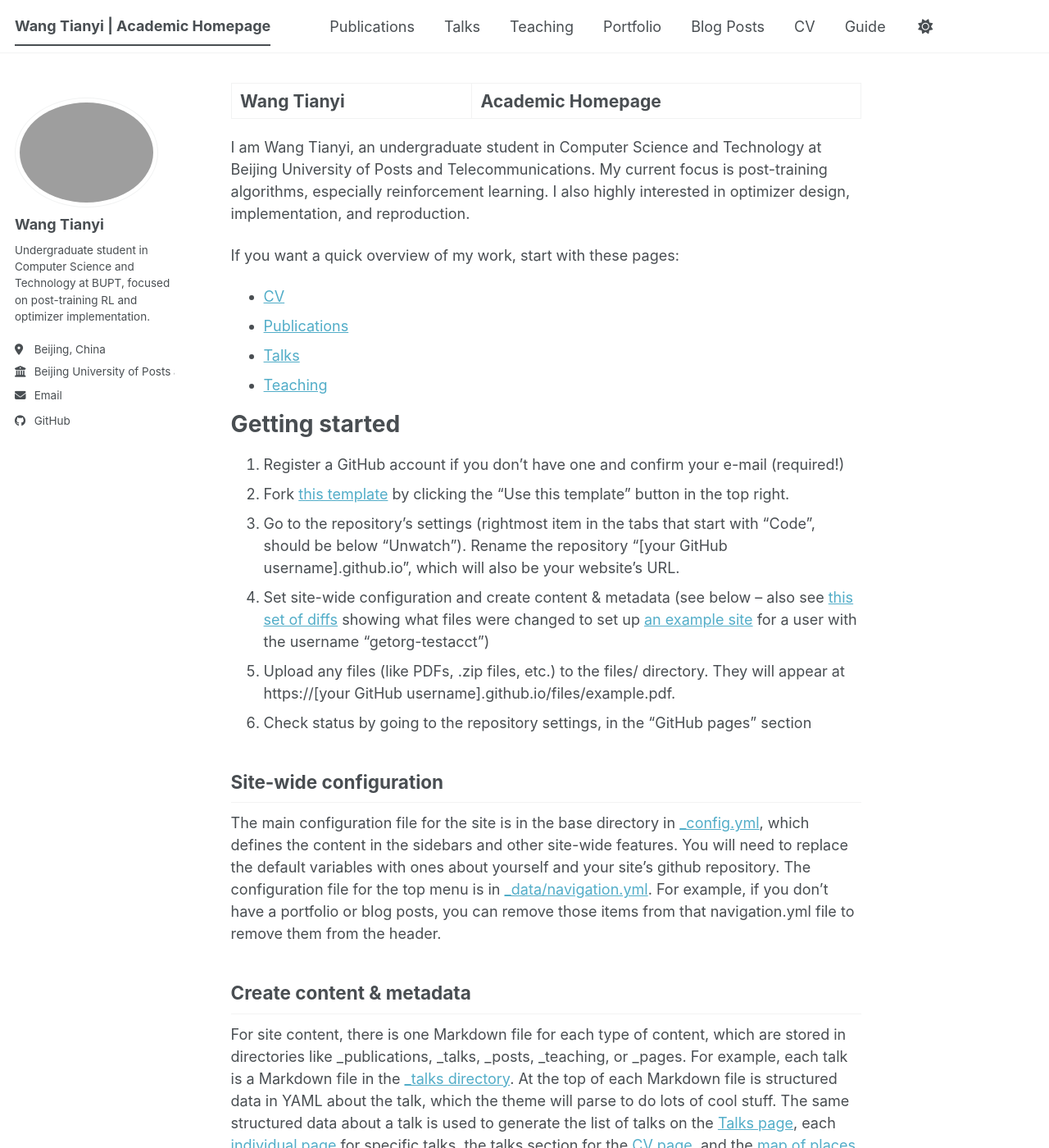
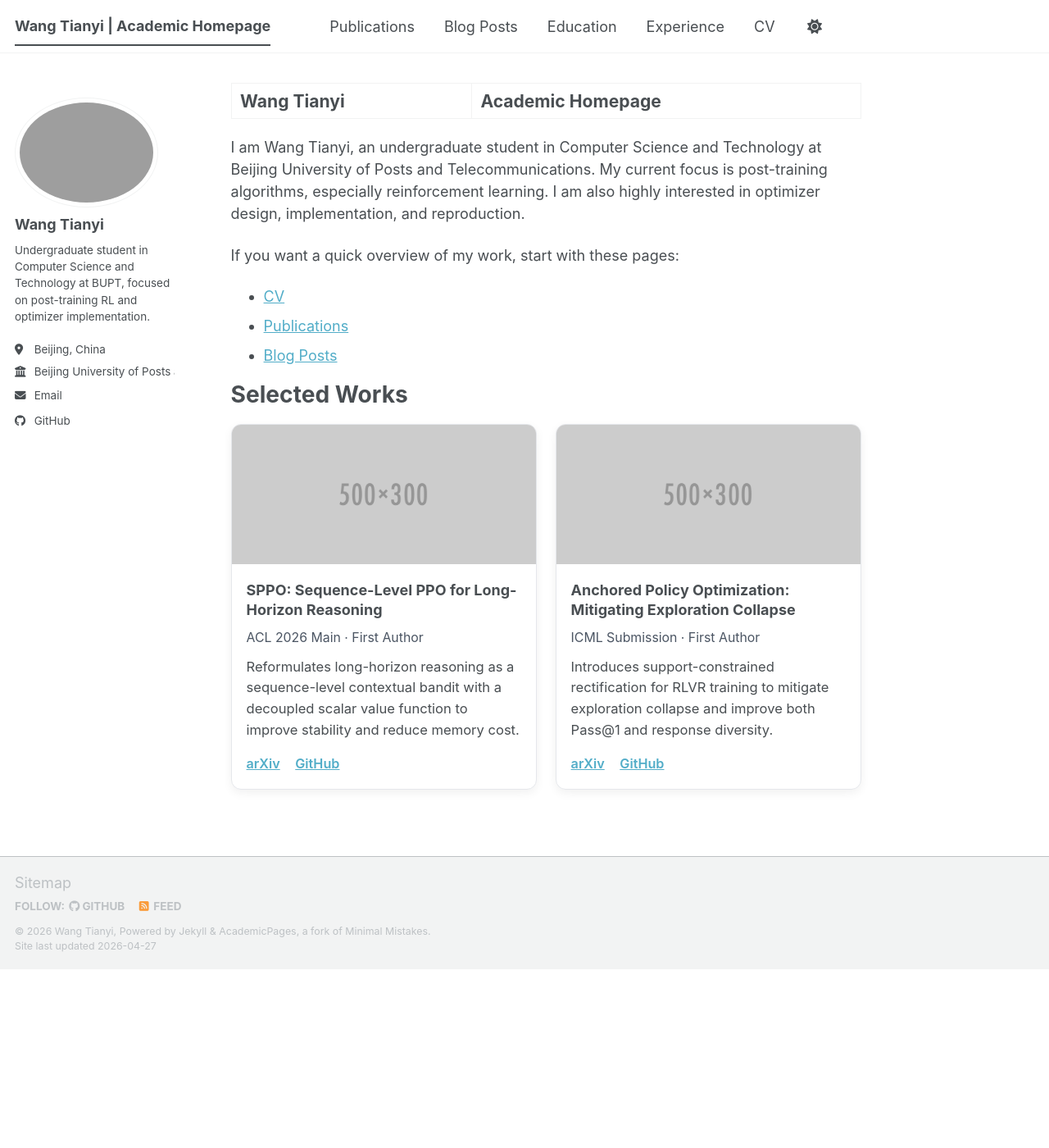
Before and after one commit to 1BIMU/Academic_CV, a Jekyll site: the page built from _pages/about.md, in a window 1280 px wide and 1400 px high. Shown: the whole window at 82% size. Built offline with Jekyll 4.4.1, drawn with Linux system fonts in a browser that asks for light colours; a script bundle is joined from its source files by our own code; library files that are not in the unit come from our copies; some of the changed text lies outside the part shown.

```diff
--- a/_pages/about.md
+++ b/_pages/about.md
@@ -7,45 +7,93 @@
   - /about.html
 ---
 
-I am Wang Tianyi, an undergraduate student in Computer Science and Technology at Beijing University of Posts and Telecommunications. My current focus is post-training algorithms, especially reinforcement learning. I also highly interested in optimizer design, implementation, and reproduction.
+I am Wang Tianyi, an undergraduate student in Computer Science and Technology at Beijing University of Posts and Telecommunications. My current focus is post-training algorithms, especially reinforcement learning. I am also highly interested in optimizer design, implementation, and reproduction.
 
 If you want a quick overview of my work, start with these pages:
 
 * [CV](/cv/)
 * [Publications](/publications/)
-* [Talks](/talks/)
-* [Teaching](/teaching/)
+* [Blog Posts](/year-archive/)
 
+Selected Works
+======
 
-Getting started
-======
-1. Register a GitHub account if you don't have one and confirm your e-mail (required!)
-1. Fork [this template](https://github.com/academicpages/academicpages.github.io) by clicking the "Use this template" button in the top right.
-1. Go to the repository's settings (rightmost item in the tabs that start with "Code", should be below "Unwatch"). Rename the repository "[your GitHub username].github.io", which will also be your website's URL.
-1. Set site-wide configuration and create content & metadata (see below -- also see [this set of diffs](https://archive.is/3TPas) showing what files were changed to set up [an example site](https://getorg-testacct.github.io) for a user with the username "getorg-testacct")
-1. Upload any files (like PDFs, .zip files, etc.) to the files/ directory. They will appear at https://[your GitHub username].github.io/files/example.pdf.
-1. Check status by going to the repository settings, in the "GitHub pages" section
+<style>
+.paper-grid {
+  display: grid;
+  grid-template-columns: repeat(auto-fit, minmax(260px, 1fr));
+  gap: 1.25rem;
+  margin-top: 1rem;
+}
 
-Site-wide configuration
-------
-The main configuration file for the site is in the base directory in [_config.yml](https://github.com/academicpages/academicpages.github.io/blob/master/_config.yml), which defines the content in the sidebars and other site-wide features. You will need to replace the default variables with ones about yourself and your site's github repository. The configuration file for the top menu is in [_data/navigation.yml](https://github.com/academicpages/academicpages.github.io/blob/master/_data/navigation.yml). For example, if you don't have a portfolio or blog posts, you can remove those items from that navigation.yml file to remove them from the header.
+.paper-card {
+  border: 1px solid #e5e7eb;
+  border-radius: 12px;
+  overflow: hidden;
+  background: #ffffff;
+  box-shadow: 0 4px 12px rgba(0, 0, 0, 0.06);
+}
 
-Create content & metadata
-------
-For site content, there is one Markdown file for each type of content, which are stored in directories like _publications, _talks, _posts, _teaching, or _pages. For example, each talk is a Markdown file in the [_talks directory](https://github.com/academicpages/academicpages.github.io/tree/master/_talks). At the top of each Markdown file is structured data in YAML about the talk, which the theme will parse to do lots of cool stuff. The same structured data about a talk is used to generate the list of talks on the [Talks page](https://academicpages.github.io/talks), each [individual page](https://academicpages.github.io/talks/2012-03-01-talk-1) for specific talks, the talks section for the [CV page](https://academicpages.github.io/cv), and the [map of places you've given a talk](https://academicpages.github.io/talkmap.html) (if you run this [python file](https://github.com/academicpages/academicpages.github.io/blob/master/talkmap.py) or [Jupyter notebook](https://github.com/academicpages/academicpages.github.io/blob/master/talkmap.ipynb), which creates the HTML for the map based on the contents of the _talks directory).
+.paper-card img {
+  width: 100%;
+  height: 170px;
+  object-fit: cover;
+}
 
-**Markdown generator**
+.paper-card-body {
+  padding: 0.9rem 1rem 1rem;
+}
 
-The repository includes [a set of Jupyter notebooks](https://github.com/academicpages/academicpages.github.io/tree/master/markdown_generator
-) that converts a CSV containing structured data about talks or presentations into individual Markdown files that will be properly formatted for the Academic Pages template. The sample CSVs in that directory are the ones I used to create my own personal website at stuartgeiger.com. My usual workflow is that I keep a spreadsheet of my publications and talks, then run the code in these notebooks to generate the Markdown files, then commit and push them to the GitHub repository.
+.paper-card-body h3 {
+  margin: 0.2rem 0 0.55rem;
+  font-size: 1rem;
+  line-height: 1.35;
+}
 
-How to edit your site's GitHub repository
-------
-Many people use a git client to create files on their local computer and then push them to GitHub's servers. If you are not familiar with git, you can directly edit these configuration and Markdown files directly in the github.com interface. Navigate to a file (like [this one](https://github.com/academicpages/academicpages.github.io/blob/master/_talks/2012-03-01-talk-1.md) and click the pencil icon in the top right of the content preview (to the right of the "Raw | Blame | History" buttons). You can delete a file by clicking the trashcan icon to the right of the pencil icon. You can also create new files or upload files by navigating to a directory and clicking the "Create new file" or "Upload files" buttons.
+.paper-meta {
+  color: #4b5563;
+  font-size: 0.88rem;
+  margin-bottom: 0.6rem;
+}
 
-Example: editing a Markdown file for a talk
-![Editing a Markdown file for a talk](/images/editing-talk.png)
+.paper-summary {
+  font-size: 0.92rem;
+  line-height: 1.55;
+  margin-bottom: 0.75rem;
+}
 
-For more info
-------
-More info about configuring Academic Pages can be found in [the guide](https://academicpages.github.io/markdown/), the [growing wiki](https://github.com/academicpages/academicpages.github.io/wiki), and you can always [ask a question on GitHub](https://github.com/academicpages/academicpages.github.io/discussions). The [guides for the Minimal Mistakes theme](https://mmistakes.github.io/minimal-mistakes/docs/configuration/) (which this theme was forked from) might also be helpful.
+.paper-links a {
+  margin-right: 0.75rem;
+  font-size: 0.9rem;
+  font-weight: 600;
+}
+</style>
+
+<div class="paper-grid">
+  <article class="paper-card">
+    <img src="/images/500x300.png" alt="SPPO paper cover" />
+    <div class="paper-card-body">
+      <h3>SPPO: Sequence-Level PPO for Long-Horizon Reasoning</h3>
+      <div class="paper-meta">ACL 2026 Main · First Author</div>
+      <div class="paper-summary">Reformulates long-horizon reasoning as a sequence-level contextual bandit with a decoupled scalar value function to improve stability and reduce memory cost.</div>
+      <div class="paper-links">
+        <a href="https://arxiv.org/abs/2604.08865" target="_blank" rel="noopener">arXiv</a>
+        <a href="https://github.com/sustech-nlp/SPPO" target="_blank" rel="noopener">GitHub</a>
+      </div>
+    </div>
+  </article>
+
+  <article class="paper-card">
+    <img src="/images/500x300.png" alt="APO paper cover" />
+    <div class="paper-card-body">
+      <h3>Anchored Policy Optimization: Mitigating Exploration Collapse</h3>
+      <div class="paper-meta">ICML Submission · First Author</div>
+      <div class="paper-summary">Introduces support-constrained rectification for RLVR training to mitigate exploration collapse and improve both Pass@1 and response diversity.</div>
+      <div class="paper-links">
+        <a href="https://arxiv.org/abs/2602.05717" target="_blank" rel="noopener">arXiv</a>
+        <a href="https://github.com/1BIMU/APO_OFFICAL" target="_blank" rel="noopener">GitHub</a>
+      </div>
+    </div>
+  </article>
+
+</div>
```
Also changed, not shown: _data/navigation.yml (+6 -15 lines), _includes/archive-single.html (+8 -0 lines), _pages/cv.md (+4 -4 lines), _publications/2009-10-01-paper-title-number-1.md (+14 -11 lines), _publications/2010-10-01-paper-title-number-2.md (+13 -10 lines), _publications/2015-10-01-paper-title-number-3.md (deleted, +0 -14 lines), _publications/2024-02-17-paper-title-number-4.md (deleted, +0 -13 lines), _publications/2025-06-08-paper-title-number-5.md (deleted, +0 -13 lines), images/publications/README.md (added, +52 -0 lines), images/publications/APO.png (added), images/publications/SPPO.png (added).
